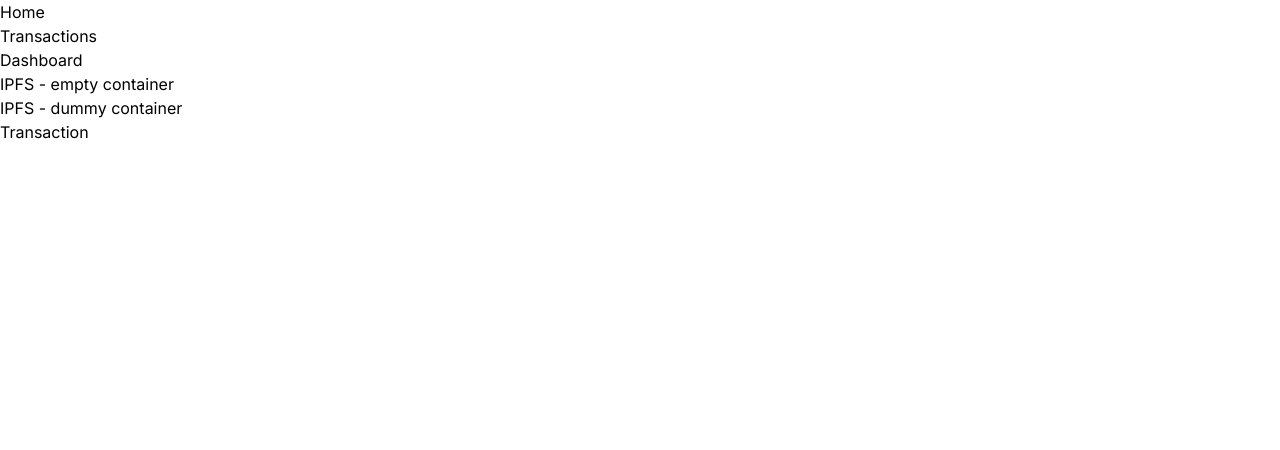
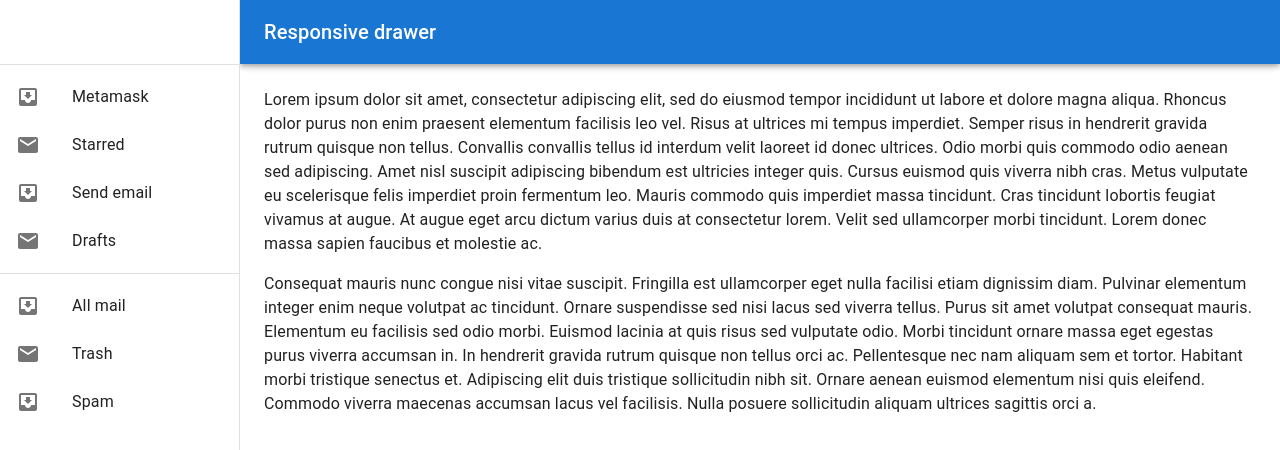
Before and after one commit to dimitardanailov/portfolio, a Next.js app in the folder apps/frontend/: page /transactions in a window 1280 px wide. Shown: the top 450 px of the page. Built offline with nearby package versions, Linux system fonts and the light colour scheme.

Commit message:
The project supports: Drawers and Layout structure.

```diff
--- a/apps/frontend/src/app/transactions/page.tsx
+++ b/apps/frontend/src/app/transactions/page.tsx
@@ -1,14 +1,43 @@
 'use client'
 
-import NavBar from '@/components/NavBar'
+import Typography from '@mui/material/Typography'
+import Layout from '@/components/MainLayout'
 
-export default function Transactions() {
+const Page = () => {
   return (
     <>
-      <div>
-        <NavBar />
-      </div>
-      <div>Transaction</div>
+      <Typography paragraph>
+        Lorem ipsum dolor sit amet, consectetur adipiscing elit, sed do eiusmod
+        tempor incididunt ut labore et dolore magna aliqua. Rhoncus dolor purus
+        non enim praesent elementum facilisis leo vel. Risus at ultrices mi
+        tempus imperdiet. Semper risus in hendrerit gravida rutrum quisque non
+        tellus. Convallis convallis tellus id interdum velit laoreet id donec
+        ultrices. Odio morbi quis commodo odio aenean sed adipiscing. Amet nisl
+        suscipit adipiscing bibendum est ultricies integer quis. Cursus euismod
+        quis viverra nibh cras. Metus vulputate eu scelerisque felis imperdiet
+        proin fermentum leo. Mauris commodo quis imperdiet massa tincidunt. Cras
+        tincidunt lobortis feugiat vivamus at augue. At augue eget arcu dictum
+        varius duis at consectetur lorem. Velit sed ullamcorper morbi tincidunt.
+        Lorem donec massa sapien faucibus et molestie ac.
+      </Typography>
+      <Typography paragraph>
+        Consequat mauris nunc congue nisi vitae suscipit. Fringilla est
+        ullamcorper eget nulla facilisi etiam dignissim diam. Pulvinar elementum
+        integer enim neque volutpat ac tincidunt. Ornare suspendisse sed nisi
+        lacus sed viverra tellus. Purus sit amet volutpat consequat mauris.
+        Elementum eu facilisis sed odio morbi. Euismod lacinia at quis risus sed
+        vulputate odio. Morbi tincidunt ornare massa eget egestas purus viverra
+        accumsan in. In hendrerit gravida rutrum quisque non tellus orci ac.
+        Pellentesque nec nam aliquam sem et tortor. Habitant morbi tristique
+        senectus et. Adipiscing elit duis tristique sollicitudin nibh sit.
+        Ornare aenean euismod elementum nisi quis eleifend. Commodo viverra
+        maecenas accumsan lacus vel facilisis. Nulla posuere sollicitudin
+        aliquam ultrices sagittis orci a.
+      </Typography>
     </>
   )
 }
+
+export default function Transactions() {
+  return <Layout Body={<Page />} />
+}
--- /dev/null
+++ b/apps/frontend/src/components/Drawers/LeftDrawer.tsx
@@ -0,0 +1,45 @@
+import Divider from '@mui/material/Divider'
+import InboxIcon from '@mui/icons-material/MoveToInbox'
+import List from '@mui/material/List'
+import ListItem from '@mui/material/ListItem'
+import ListItemButton from '@mui/material/ListItemButton'
+import ListItemIcon from '@mui/material/ListItemIcon'
+import ListItemText from '@mui/material/ListItemText'
+import MailIcon from '@mui/icons-material/Mail'
+import Toolbar from '@mui/material/Toolbar'
+
+function LeftDrawer() {
+  return (
+    <div>
+      <Toolbar />
+      <Divider />
+      <List>
+        {['Metamask', 'Starred', 'Send email', 'Drafts'].map((text, index) => (
+          <ListItem key={text} disablePadding>
+            <ListItemButton>
+              <ListItemIcon>
+                {index % 2 === 0 ? <InboxIcon /> : <MailIcon />}
+              </ListItemIcon>
+              <ListItemText primary={text} />
+            </ListItemButton>
+          </ListItem>
+        ))}
+      </List>
+      <Divider />
+      <List>
+        {['All mail', 'Trash', 'Spam'].map((text, index) => (
+          <ListItem key={text} disablePadding>
+            <ListItemButton>
+              <ListItemIcon>
+                {index % 2 === 0 ? <InboxIcon /> : <MailIcon />}
+              </ListItemIcon>
+              <ListItemText primary={text} />
+            </ListItemButton>
+          </ListItem>
+        ))}
+      </List>
+    </div>
+  )
+}
+
+export default LeftDrawer
--- /dev/null
+++ b/apps/frontend/src/components/MainLayout/index.tsx
@@ -0,0 +1,101 @@
+import {FC, useState} from 'react'
+import AppBar from '@mui/material/AppBar'
+import Box from '@mui/material/Box'
+import CssBaseline from '@mui/material/CssBaseline'
+import Drawer from '@mui/material/Drawer'
+import IconButton from '@mui/material/IconButton'
+import MenuIcon from '@mui/icons-material/Menu'
+import Toolbar from '@mui/material/Toolbar'
+import Typography from '@mui/material/Typography'
+
+import LeftDrawer from '@/components/Drawers/LeftDrawer'
+
+const drawerWidth = 240
+
+interface Props {
+  Body: JSX.Element
+  /**
+   * Injected by the documentation to work in an iframe.
+   * You won't need it on your project.
+   */
+  window?: () => Window
+}
+
+const Layout: FC<Props> = ({window, Body}) => {
+  const [mobileOpen, setMobileOpen] = useState(false)
+
+  const handleDrawerToggle = () => {
+    setMobileOpen(!mobileOpen)
+  }
+
+  const container =
+    window !== undefined ? () => window().document.body : undefined
+
+  return (
+    <Box sx={{display: 'flex'}}>
+      <CssBaseline />
+      <AppBar
+        position="fixed"
+        sx={{
+          width: {sm: `calc(100% - ${drawerWidth}px)`},
+          ml: {sm: `${drawerWidth}px`},
+        }}
+      >
+        <Toolbar>
+          <IconButton
+            color="inherit"
+            aria-label="open drawer"
+            edge="start"
+            onClick={handleDrawerToggle}
+            sx={{mr: 2, display: {sm: 'none'}}}
+          >
+            <MenuIcon />
+          </IconButton>
+          <Typography variant="h6" noWrap component="div">
+            Responsive drawer
+          </Typography>
+        </Toolbar>
+      </AppBar>
+      <Box
+        component="nav"
+        sx={{width: {sm: drawerWidth}, flexShrink: {sm: 0}}}
+        aria-label="mailbox folders"
+      >
+        <Drawer
+          container={container}
+          variant="temporary"
+          open={mobileOpen}
+          onClose={handleDrawerToggle}
+          ModalProps={{
+            keepMounted: true, // Better open performance on mobile.
+          }}
+          sx={{
+            display: {xs: 'block', sm: 'none'},
+            '& .MuiDrawer-paper': {boxSizing: 'border-box', width: drawerWidth},
+          }}
+        >
+          <LeftDrawer />
+        </Drawer>
+        <Drawer
+          variant="permanent"
+          sx={{
+            display: {xs: 'none', sm: 'block'},
+            '& .MuiDrawer-paper': {boxSizing: 'border-box', width: drawerWidth},
+          }}
+          open
+        >
+          <LeftDrawer />
+        </Drawer>
+      </Box>
+      <Box
+        component="main"
+        sx={{flexGrow: 1, p: 3, width: {sm: `calc(100% - ${drawerWidth}px)`}}}
+      >
+        <Toolbar />
+        {Body}
+      </Box>
+    </Box>
+  )
+}
+
+export default Layout
```
